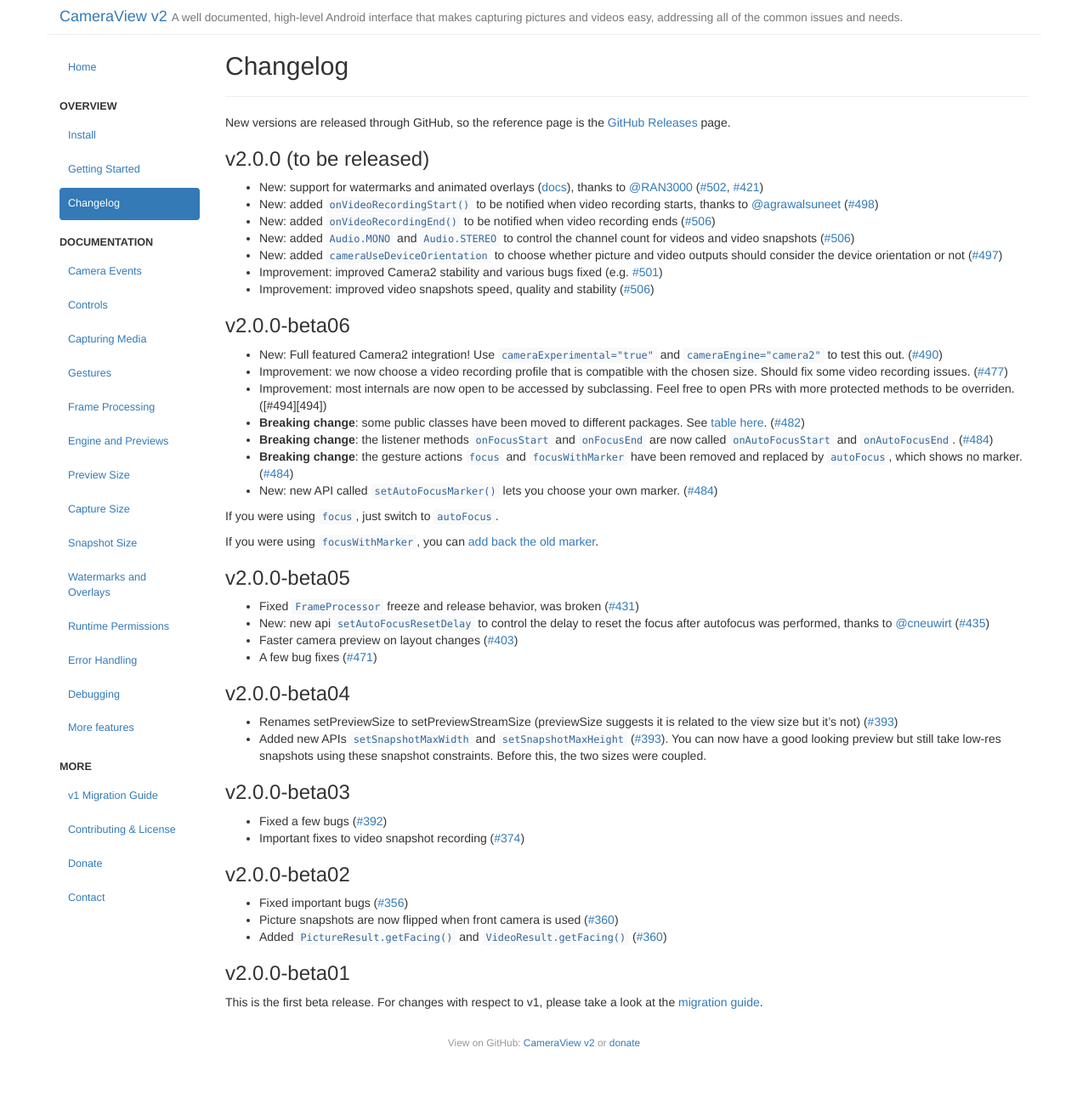
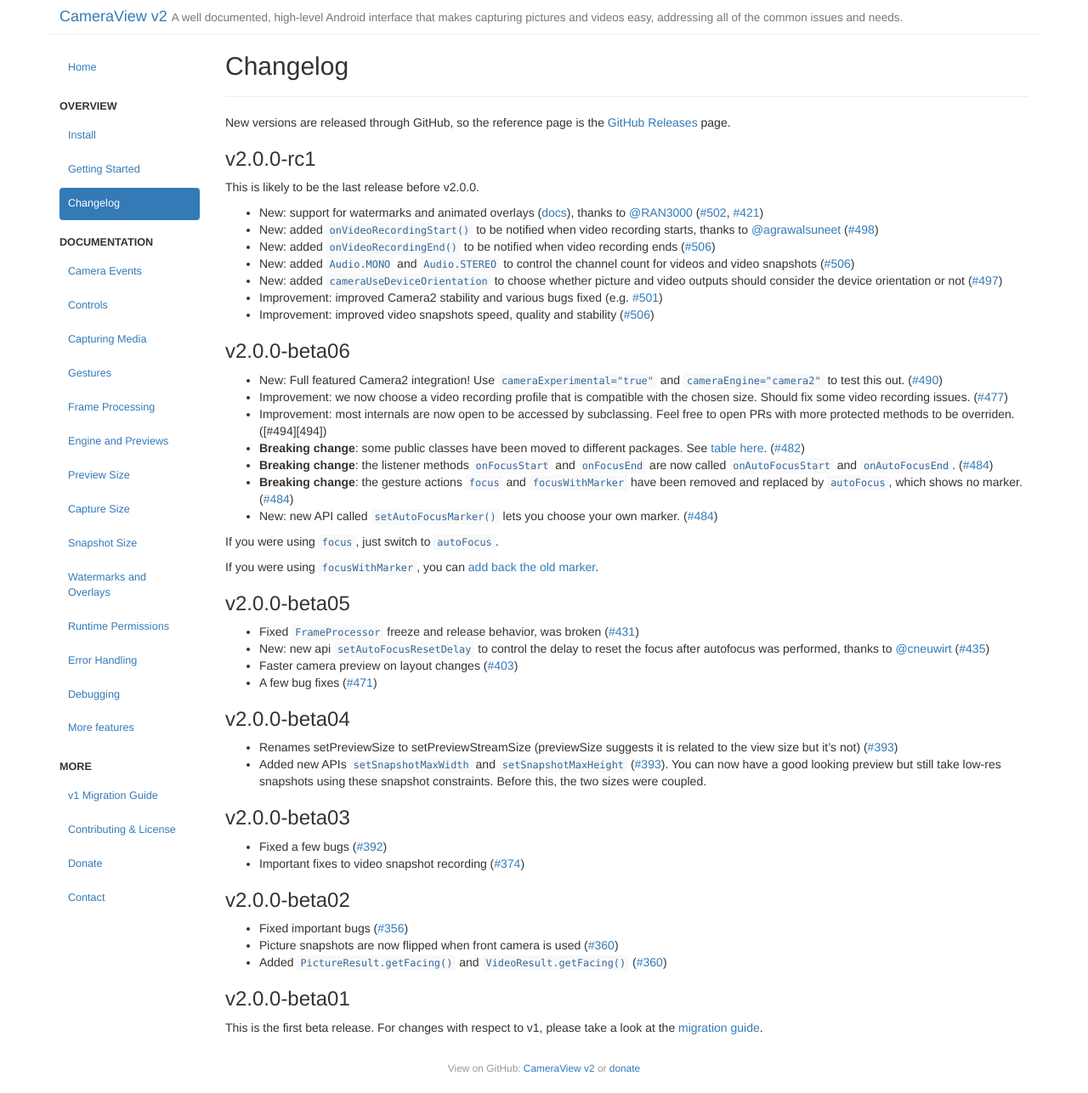
Before and after one commit to nada2q/CameraView, a Jekyll site: the page built from docs/_posts/2018-12-20-changelog.md, in a window 1280 px wide. Shown: the whole page at 85% size. Built offline with Jekyll 4.4.1, drawn with Linux system fonts in a browser that asks for light colours; before the commit the page ends 1256 px from its top, so only the background shows below that.

Commit message:
Release v2.0.0-rc1 (#508)
* Bump version

* Clarify changelog

* Remove README header

* Add whitespace

```diff
--- a/docs/_posts/2018-12-20-changelog.md
+++ b/docs/_posts/2018-12-20-changelog.md
@@ -8,7 +8,9 @@ order: 3
 
 New versions are released through GitHub, so the reference page is the [GitHub Releases](https://github.com/natario1/CameraView/releases) page.
 
-### v2.0.0 (to be released)
+### v2.0.0-rc1
+
+This is likely to be the last release before v2.0.0.
 
 - New: support for watermarks and animated overlays ([docs](../docs/watermarks-and-overlays.html)), thanks to [@RAN3000][RAN3000] ([#502][502], [#421][421])
 - New: added `onVideoRecordingStart()` to be notified when video recording starts, thanks to [@agrawalsuneet][agrawalsuneet] ([#498][498])
```
Also changed, not shown: docs/_posts/2018-12-20-install.md (+1 -1 lines), README.md, 1 other file.
